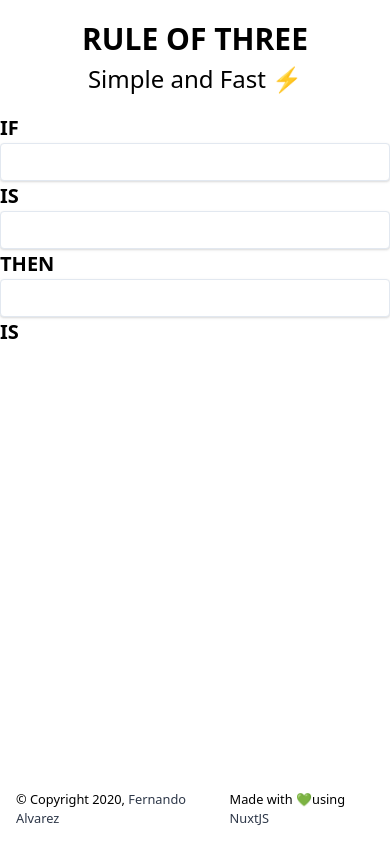
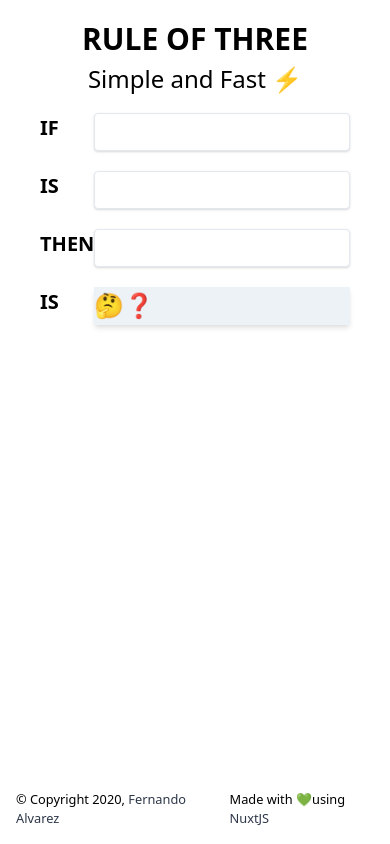
Before and after one commit to fernyettheplant/rule-of-three, a Nuxt app: page / in a window 390 px wide. Built offline with nearby package versions, Linux system fonts and the light colour scheme.

Commit message:
improve mobile design

```diff
--- a/components/CalculatorRuleOfThree.vue
+++ b/components/CalculatorRuleOfThree.vue
@@ -1,5 +1,5 @@
 <template>
-  <div class="calculator sm:mx-20">
+  <div class="calculator mx-10 sm:mx-20">
     <div class="calculator__div1 sm:text-right">
       <label class="font-semibold text-xl" for="box1">IF</label>
     </div>
@@ -40,7 +40,7 @@
       <span class="font-semibold text-xl">IS</span>
     </div>
     <div class="calculator__div8 sm:text-center shadow-md bg-gray-200 text-2xl font-black">
-      {{ result || '' }}
+      {{ result || '🤔❓' }}
     </div>
   </div>
 </template>
@@ -81,12 +81,13 @@ export default Vue.extend({
 </script>
 
 <style lang="scss" scoped>
+$mobile-size: 640px;
+
 .calculator {
   display: grid;
 
-  @media (min-width: 640px) {
+  @media (min-width: $mobile-size) {
     grid-template-columns: 1fr 6fr 1fr 6fr 1fr;
-    grid-template-rows: repeat(5, 1fr);
     grid-column-gap: 10px;
     grid-row-gap: 20px;
 
@@ -115,5 +116,37 @@ export default Vue.extend({
       grid-area: 2 / 4 / 3 / 5;
     }
   }
+
+  @media (max-width: $mobile-size) {
+    grid-template-columns: 1fr 6fr;
+    grid-template-rows: repeat(5, 1fr);
+    grid-column-gap: 0px;
+    grid-row-gap: 20px;
+
+    &__div1 {
+      grid-area: 1 / 1 / 2 / 2;
+    }
+    &__div2 {
+      grid-area: 1 / 2 / 2 / 3;
+    }
+    &__div3 {
+      grid-area: 2 / 1 / 3 / 2;
+    }
+    &__div4 {
+      grid-area: 2 / 2 / 3 / 3;
+    }
+    &__div5 {
+      grid-area: 3 / 1 / 4 / 2;
+    }
+    &__div6 {
+      grid-area: 3 / 2 / 4 / 3;
+    }
+    &__div7 {
+      grid-area: 4 / 1 / 5 / 2;
+    }
+    &__div8 {
+      grid-area: 4 / 2 / 5 / 3;
+    }
+  }
 }
 </style>
```
